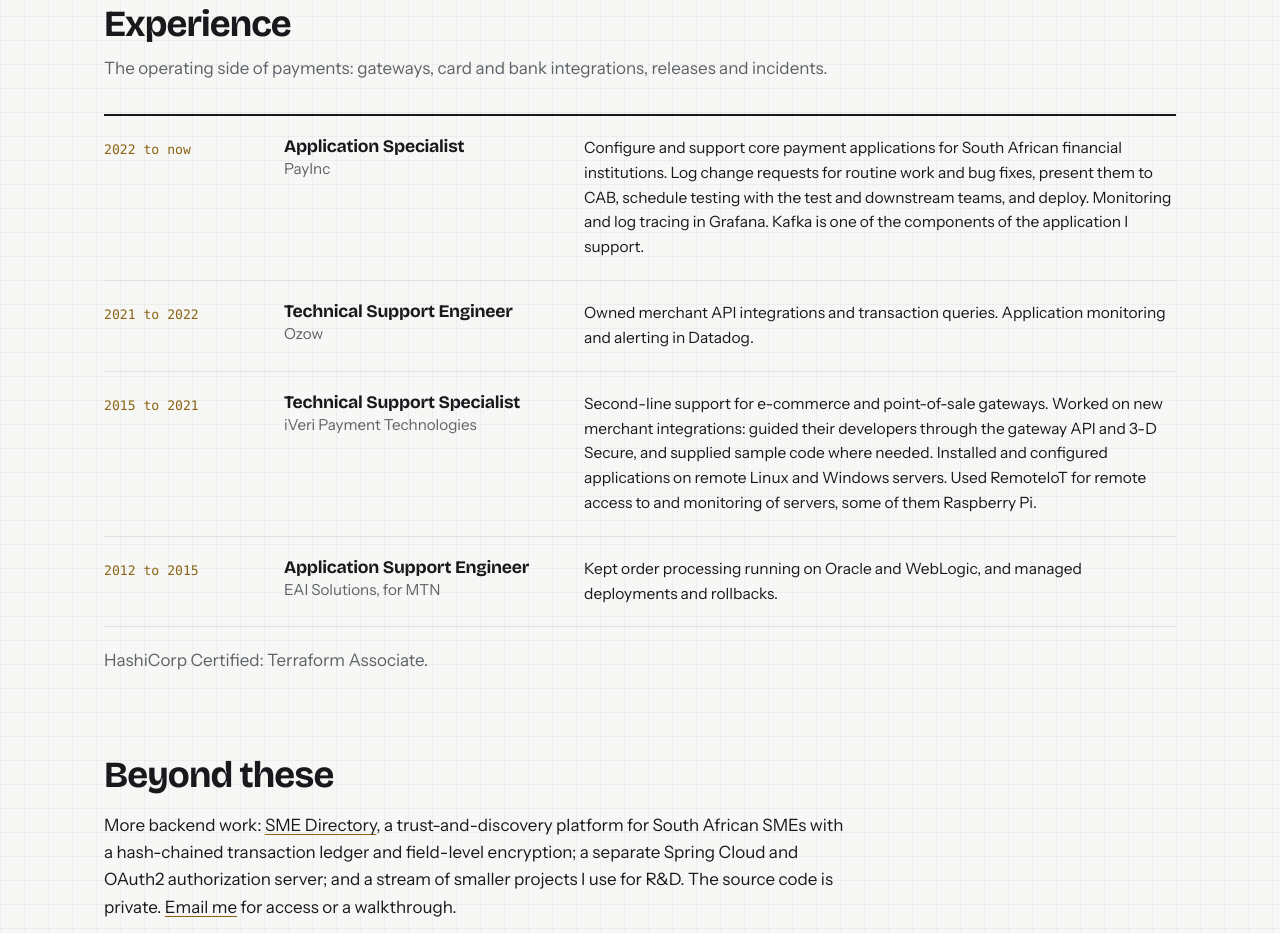
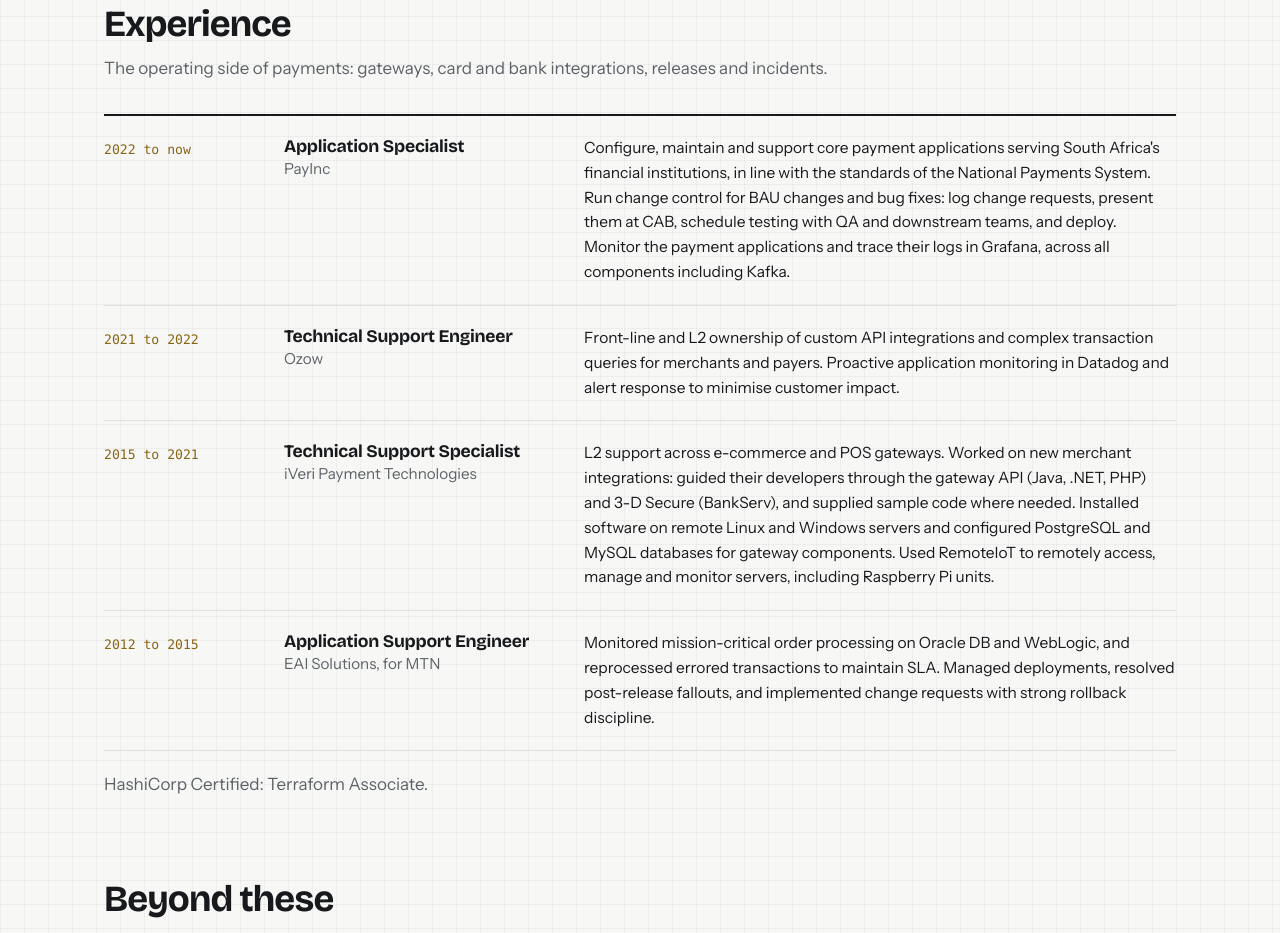
Before and after one commit to odwaz/odwaz.github.io, a plain HTML site: page index.html in a window 1280 px wide. Shown: the part 6920-7853 px from the top of the page. Drawn offline with nearby package versions, Linux system fonts and the light colour scheme; a web font is replaced by a local one.

Commit message:
Experience: entries written from the CV; clearer Grafana/Kafka and RemoteIoT lines

```diff
--- a/index.html
+++ b/index.html
@@ -626,22 +626,22 @@
     <li>
       <span class="when">2022 to now</span>
       <h3>Application Specialist <span>PayInc</span></h3>
-      <p>Configure and support core payment applications for South African financial institutions. Log change requests for routine work and bug fixes, present them to CAB, schedule testing with the test and downstream teams, and deploy. Monitoring and log tracing in Grafana. Kafka is one of the components of the application I support.</p>
+      <p>Configure, maintain and support core payment applications serving South Africa's financial institutions, in line with the standards of the National Payments System. Run change control for BAU changes and bug fixes: log change requests, present them at CAB, schedule testing with QA and downstream teams, and deploy. Monitor the payment applications and trace their logs in Grafana, across all components including Kafka.</p>
     </li>
     <li>
       <span class="when">2021 to 2022</span>
       <h3>Technical Support Engineer <span>Ozow</span></h3>
-      <p>Owned merchant API integrations and transaction queries. Application monitoring and alerting in Datadog.</p>
+      <p>Front-line and L2 ownership of custom API integrations and complex transaction queries for merchants and payers. Proactive application monitoring in Datadog and alert response to minimise customer impact.</p>
     </li>
     <li>
       <span class="when">2015 to 2021</span>
       <h3>Technical Support Specialist <span>iVeri Payment Technologies</span></h3>
-      <p>Second-line support for e-commerce and point-of-sale gateways. Worked on new merchant integrations: guided their developers through the gateway API and 3-D Secure, and supplied sample code where needed. Installed and configured applications on remote Linux and Windows servers. Used RemoteIoT for remote access to and monitoring of servers, some of them Raspberry Pi.</p>
+      <p>L2 support across e-commerce and POS gateways. Worked on new merchant integrations: guided their developers through the gateway API (Java, .NET, PHP) and 3-D Secure (BankServ), and supplied sample code where needed. Installed software on remote Linux and Windows servers and configured PostgreSQL and MySQL databases for gateway components. Used RemoteIoT to remotely access, manage and monitor servers, including Raspberry Pi units.</p>
     </li>
     <li>
       <span class="when">2012 to 2015</span>
       <h3>Application Support Engineer <span>EAI Solutions, for MTN</span></h3>
-      <p>Kept order processing running on Oracle and WebLogic, and managed deployments and rollbacks.</p>
+      <p>Monitored mission-critical order processing on Oracle DB and WebLogic, and reprocessed errored transactions to maintain SLA. Managed deployments, resolved post-release fallouts, and implemented change requests with strong rollback discipline.</p>
     </li>
   </ol>
   <p class="cert">HashiCorp Certified: Terraform Associate.</p>
```
